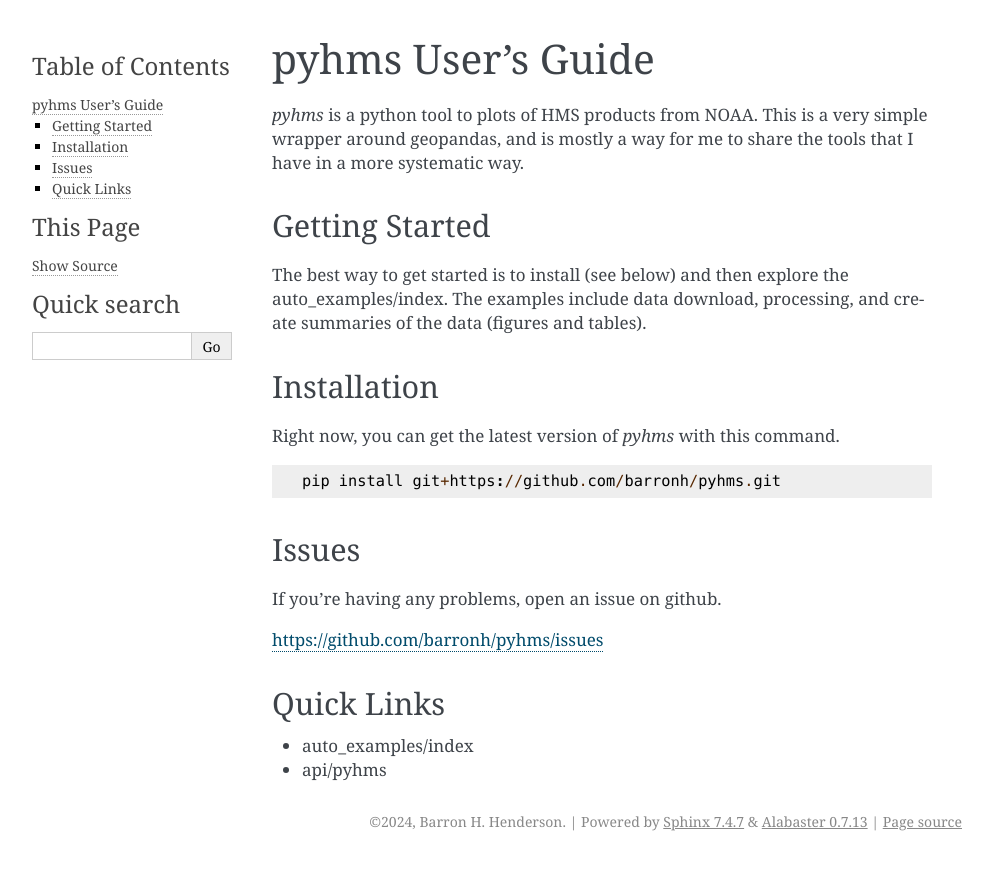
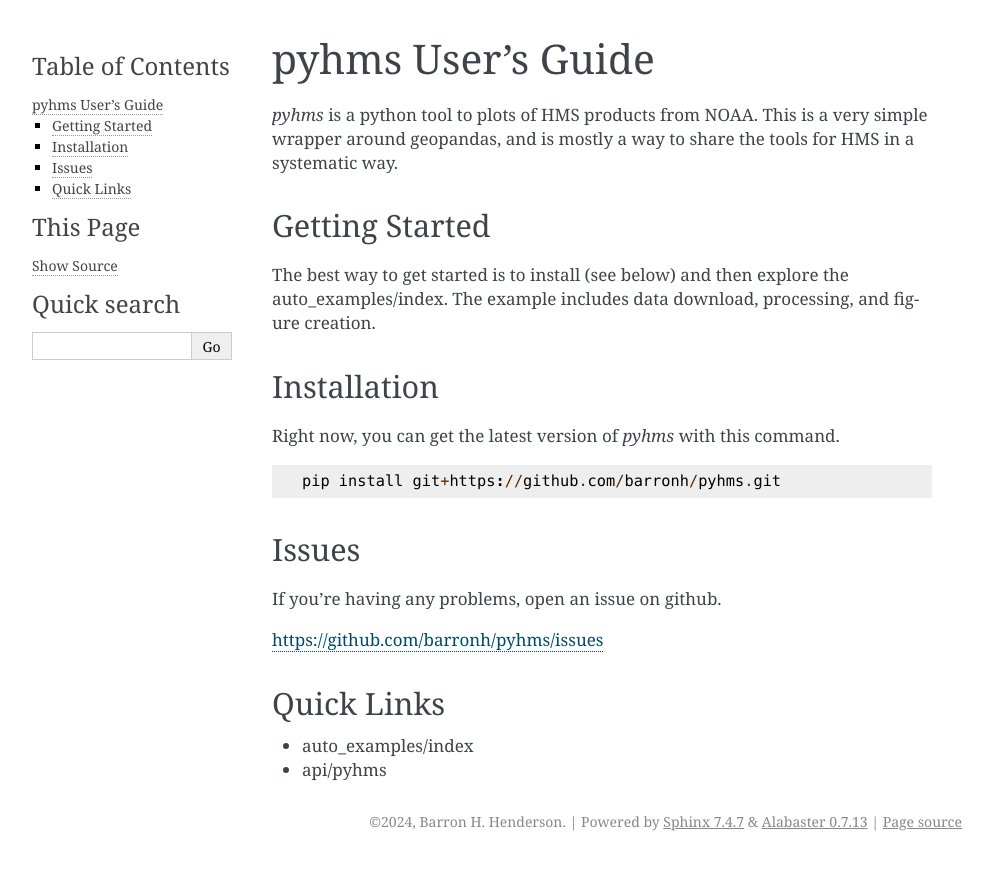
Before and after one commit to barronh/pyhms, a Sphinx documentation site: the page built from doc/index.rst, in a window 1280 px wide. Shown: the top 870 px of the page, without its empty margins (148-1141 px from the left). Built offline with Sphinx 7.4.7, drawn with Linux system fonts in a browser that asks for light colours; pages that are not in the unit, such as notebooks, are missing from menus.

```diff
--- a/doc/index.rst
+++ b/doc/index.rst
@@ -5,16 +5,16 @@ pyhms User's Guide
 ===================
 
 `pyhms` is a python tool to plots of HMS products from NOAA. This is a
-very simple wrapper around geopandas, and is mostly a way for me to share
-the tools that I have in a more systematic way.
+very simple wrapper around geopandas, and is mostly a way to share
+the tools for HMS in a systematic way.
 
 
 Getting Started
 ---------------
 
 The best way to get started is to install (see below) and then explore the
-:doc:`auto_examples/index`. The examples include data download, processing,
-and create summaries of the data (figures and tables).
+:doc:`auto_examples/index`. The example includes data download, processing,
+and figure creation.
 
 
 Installation
```
Also changed, not shown: README.md (+32 -1 lines), 2 other files.
